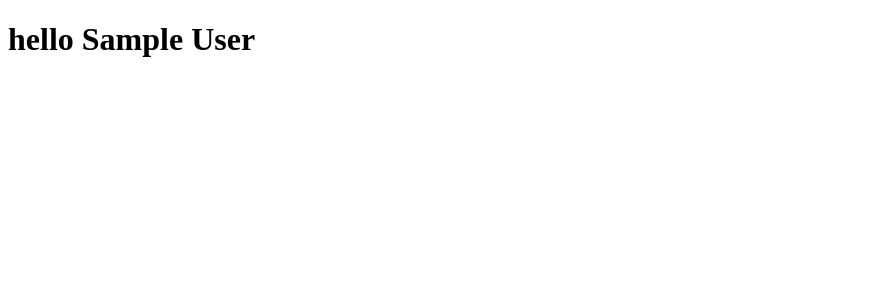
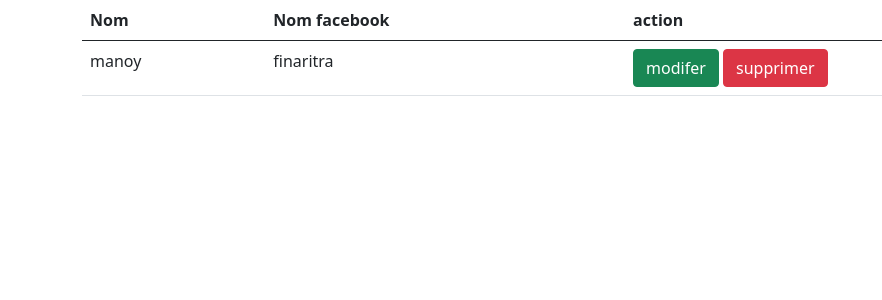
Before and after one commit to manoyfinaritra/Gestion-Du-Club-Informatique, a PHP site: page /acceuil/acceuil.php in a window 1280 px wide. Shown: the top 300 px of the page, without its empty margins (0-882 px from the left). Run offline with PHP 8.4, Linux system fonts and the light colour scheme; the visitor is signed in with stand-in values (Sample User, id 1).

Commit message:
acceuil.php

```diff
--- a/acceuil/acceuil.php
+++ b/acceuil/acceuil.php
@@ -8,10 +8,40 @@ $nom_facebook = $_SESSION['nom_facebook'];
     <meta charset="UTF-8">
     <meta name="viewport" content="width=device-width, initial-scale=1.0">
     <title>Document</title>
+    <link rel="stylesheet" href="../assets/css/bootstrap.css">
+    <link rel="stylesheet" href="../assets/css/icon.css">
 </head>
 
 <body>
-    <h1>hello <?= $nom_facebook ?></h1>
+    <div class="container">
+        <div class="row">
+            <div class="col">
+                <div class="table-responsive">
+                    <table class="table">
+                        <thead>
+                            <tr>
+                                <th>Nom</th>
+                                <th>Nom facebook</th>
+                                <th>action</th>
+                                </ttr>
+                        </thead>
+                        <tbody>
+                            <tr>
+                                <td>manoy</td>
+                                <td>finaritra</td>
+                                <td>
+                                    <a href="#" class="btn btn-success">modifer</a>
+                                    <a href="#" class=" btn btn-danger">supprimer</a>
+                                </td>
+                            </tr>
+                        </tbody>
+                    </table>
+                </div>
+            </div>
+        </div>
+    </div>
+    <script src="../assets/js/jquery.js"></script>
+    <script src="../assets/js/bootstrap.js"></script>
 </body>
 
 </html>
```
